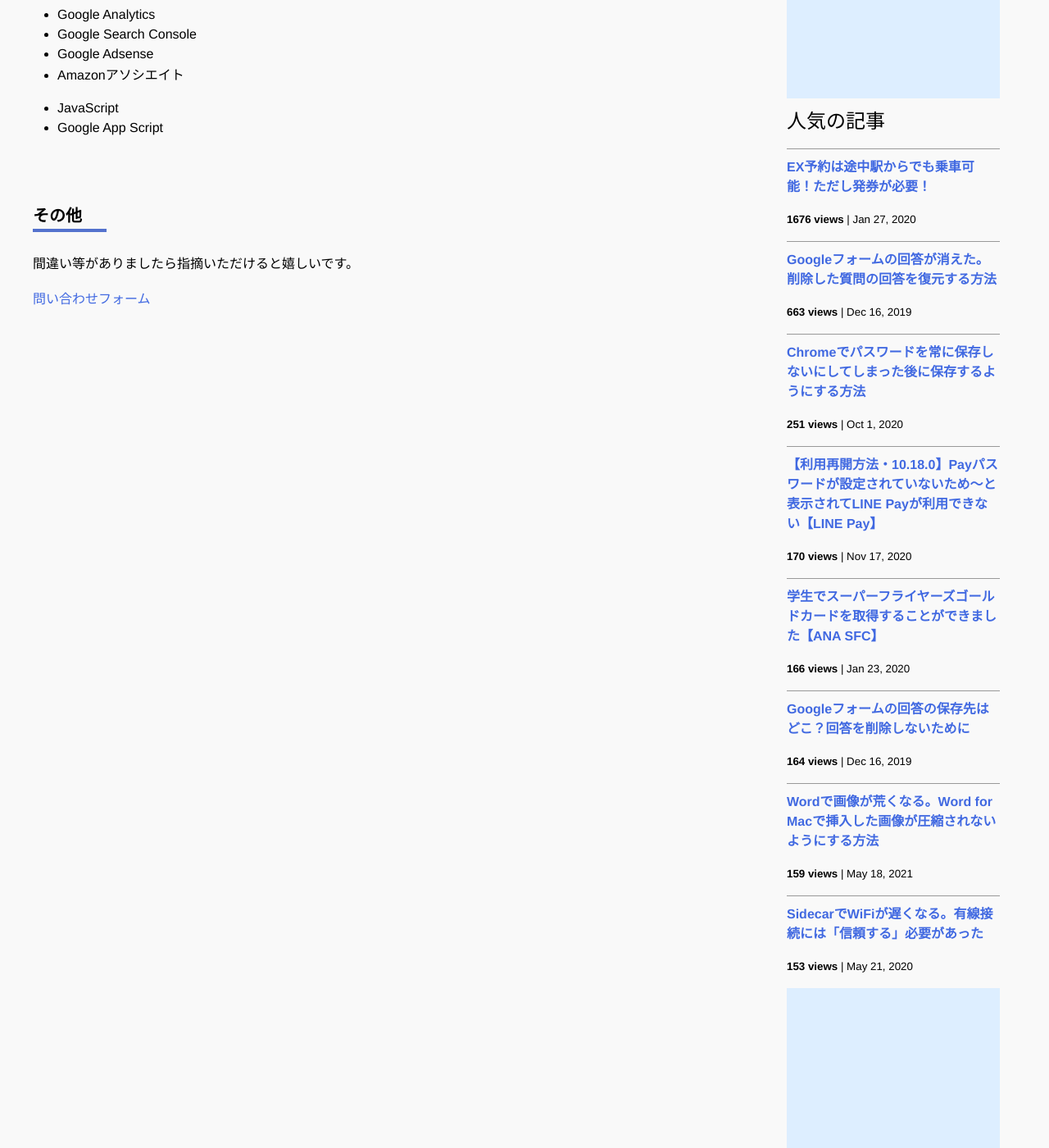
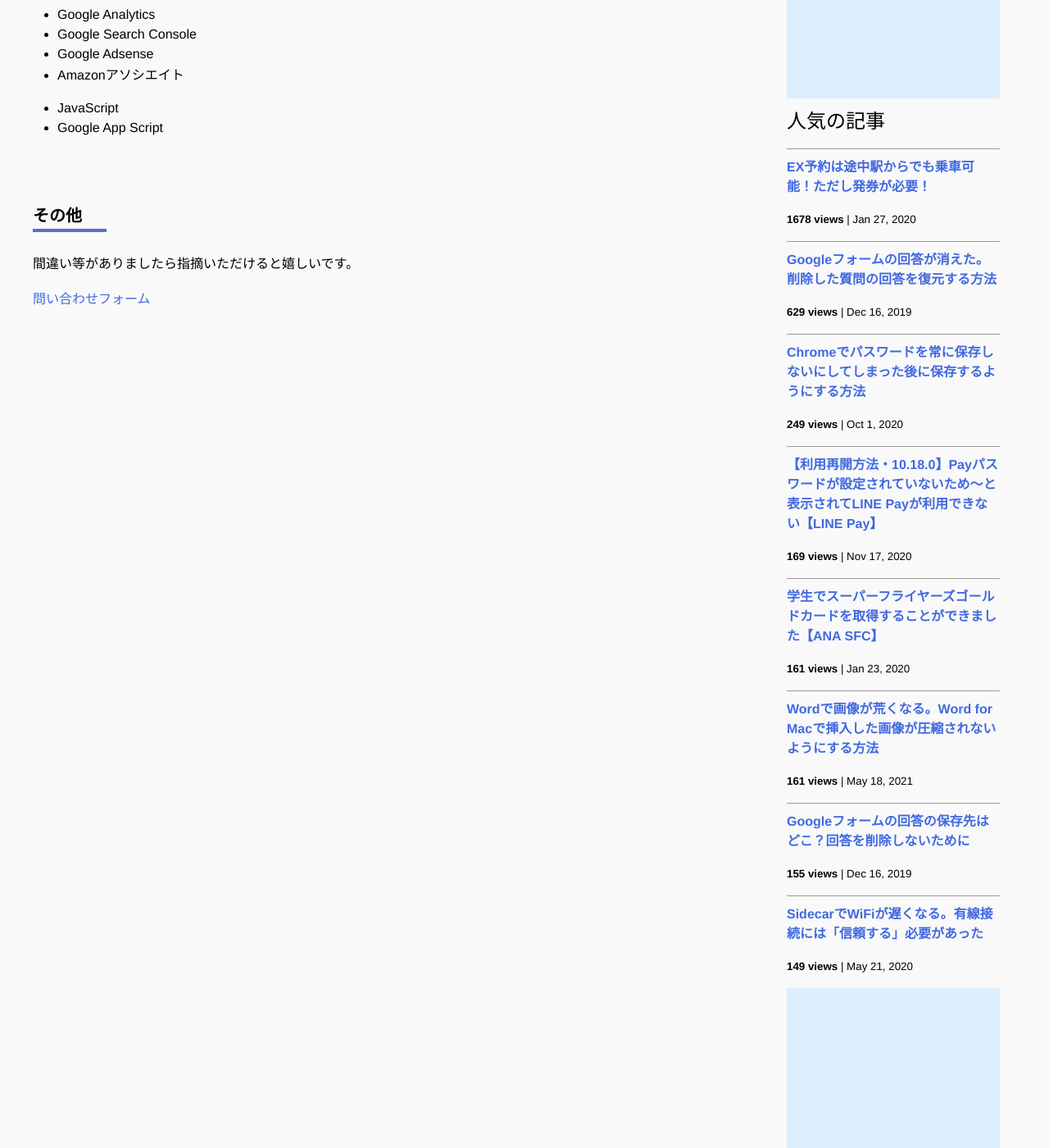
Before and after one commit to iwanaminami/shoyaiwaname, a Jekyll site: the page built from about.markdown, in a window 1280 px wide and 1400 px high, scrolled down 693 px. Shown: the whole window at 82% size. Built offline with Jekyll 4.4.1, drawn with Linux system fonts in a browser that asks for light colours; nearby versions of some CDN libraries; comment, search, counter and statistics services are not loaded.

Commit message:
a new commit message

```diff
--- a/_data/popularposts.yml
+++ b/_data/popularposts.yml
@@ -1,17 +1,17 @@
 side:
-  - view: 1676
+  - view: 1678
     url: /2020/01/27/ex-rideontheway.html
-  - view: 663
+  - view: 629
     url: /2019/12/16/restore-googleform.html
-  - view: 251
+  - view: 249
     url: /2020/10/01/googlepassword.html
-  - view: 170
+  - view: 169
     url: /2020/11/17/linepay.html
-  - view: 166
+  - view: 161
     url: /2020/01/23/sfcgold.html
-  - view: 164
+  - view: 161
+    url: /2021/05/18/image-compression-word.html
+  - view: 155
     url: /2019/12/16/googleform-answers.html
-  - view: 159
-    url: /2021/05/18/image-compression-word.html
-  - view: 153
+  - view: 149
     url: /2020/05/21/sidecar-via-cable.html
```
